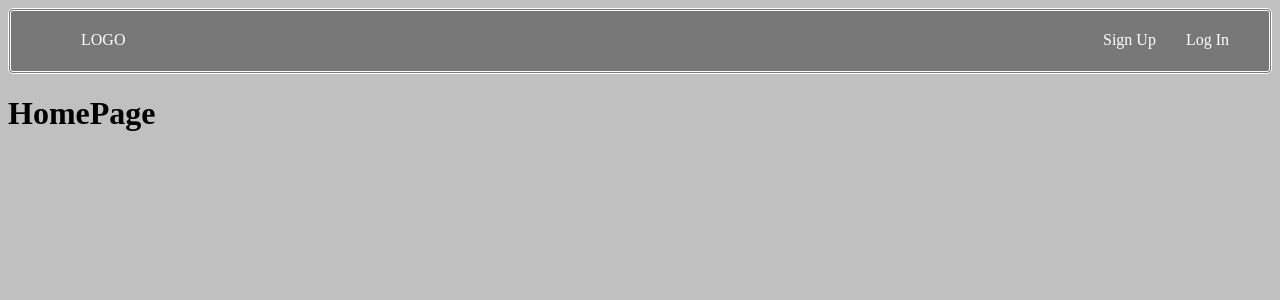
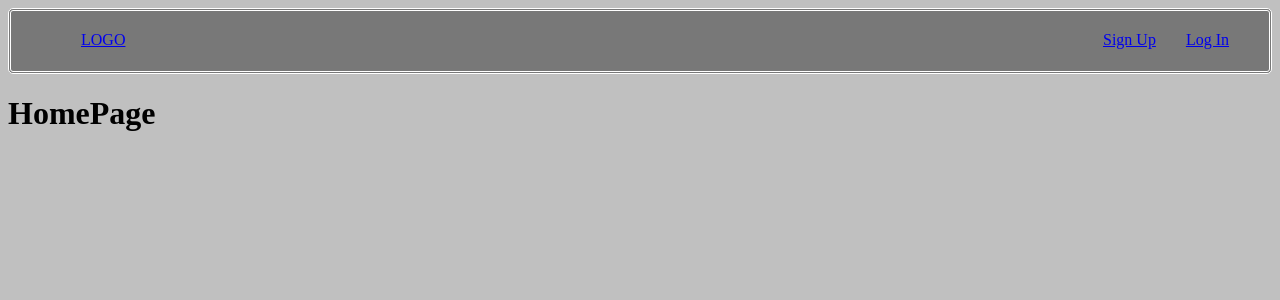
Before and after one commit to sharonchetrit/Hive-project, a Django app: page /first_app/ in a window 1280 px wide. Shown: the top 300 px of the page. Run offline with Django 3.2, Linux system fonts and the light colour scheme.

Commit message:
url navbar redirection

```diff
--- a/hive_project/first_app/templates/base.html
+++ b/hive_project/first_app/templates/base.html
@@ -10,9 +10,9 @@
 <body>
 
 <ul>
-  <li class="logo">LOGO</a></li>
-  <li class="login">Log In</li>
-  <li class="signup">Sign Up</li>
+  <li class="logo"><a href="{%url 'first_app:index' %}">LOGO</a></li>
+  <li class="login"><a href="first_app/login.html">Log In</a></li>
+  <li class="signup"><a href="first_app/signup.html">Sign Up</a></li>
 </ul>
 
 <div id="content">
@@ -24,3 +24,5 @@
 
 </body>
 </html>
+
+<a href=""></a>
--- a/hive_project/first_app/urls.py
+++ b/hive_project/first_app/urls.py
@@ -1,8 +1,9 @@
-from django.urls import path
+from django.urls import include, path
 from . import views
 
 app_name = 'first_app'
 
 urlpatterns = [
-	path('', views.index, name='index')
+	path('', views.index, name='index'),
+	path('signup.html', views.signup, name='signup')
 ]
--- a/hive_project/first_app/views.py
+++ b/hive_project/first_app/views.py
@@ -5,3 +5,6 @@ from django.http import HttpResponse
 
 def index(request):
 	return render(request, 'index.html')
+
+def signup(request):
+	return render(request, 'signup.html')
```
Also changed, not shown: hive_project/first_app/templates/signup.html (added, +8 -0 lines).
